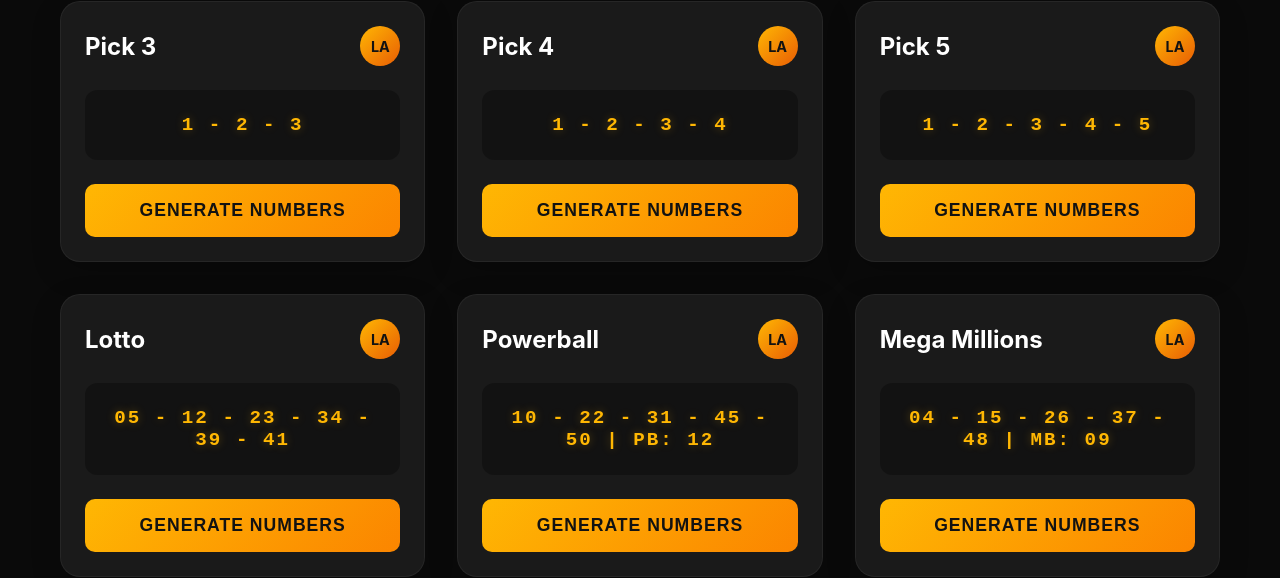
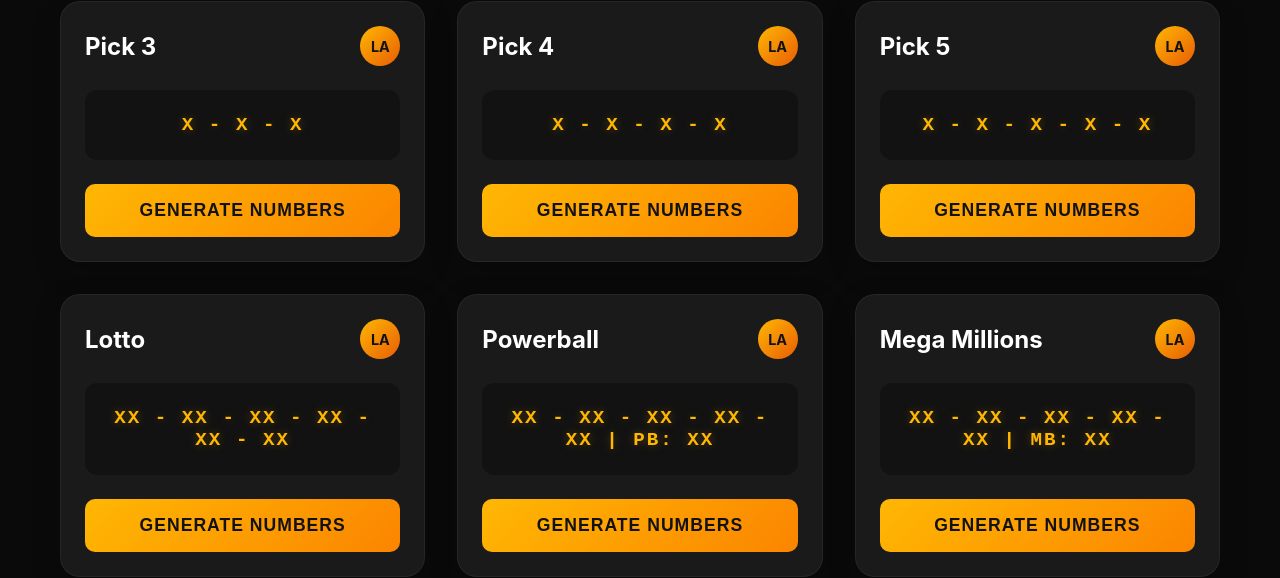
Before and after one commit to theb8821/Regenerator, a React (Vite) app: page / in a window 1280 px wide. Shown: the part 224-802 px from the top of the page. Built offline with nearby package versions, Linux system fonts and the light colour scheme.

Commit message:
Initialize random number generation

```diff
--- a/src/App.jsx
+++ b/src/App.jsx
@@ -2,16 +2,17 @@ import React from 'react';
 import Header from './components/Header';
 import LotteryCard from './components/LotteryCard';
 import Footer from './components/Footer';
+import { generatePick, generateLotto, generatePowerball, generateMegaMillions } from './utils/lotteryGenerators';
 import './App.css';
 
 function App() {
   const games = [
-    { name: "Pick 3", placeholder: "1 - 2 - 3" },
-    { name: "Pick 4", placeholder: "1 - 2 - 3 - 4" },
-    { name: "Pick 5", placeholder: "1 - 2 - 3 - 4 - 5" },
-    { name: "Lotto", placeholder: "05 - 12 - 23 - 34 - 39 - 41" },
-    { name: "Powerball", placeholder: "10 - 22 - 31 - 45 - 50 | PB: 12" },
-    { name: "Mega Millions", placeholder: "04 - 15 - 26 - 37 - 48 | MB: 09" }
+    { name: "Pick 3", placeholder: "X - X - X", generator: () => generatePick(3) },
+    { name: "Pick 4", placeholder: "X - X - X - X", generator: () => generatePick(4) },
+    { name: "Pick 5", placeholder: "X - X - X - X - X", generator: () => generatePick(5) },
+    { name: "Lotto", placeholder: "XX - XX - XX - XX - XX - XX", generator: generateLotto },
+    { name: "Powerball", placeholder: "XX - XX - XX - XX - XX | PB: XX", generator: generatePowerball },
+    { name: "Mega Millions", placeholder: "XX - XX - XX - XX - XX | MB: XX", generator: generateMegaMillions }
   ];
 
   return (
--- a/src/components/LotteryCard.jsx
+++ b/src/components/LotteryCard.jsx
@@ -9,8 +9,8 @@ const LotteryCard = ({ game }) => {
     setIsGenerating(true);
     // Simulate generation delay
     setTimeout(() => {
-      // In phase 2, we will call the actual algorithm here
-      setNumbers(game.placeholder);
+      // Use the injected crypto generator
+      setNumbers(game.generator());
       setIsGenerating(false);
     }, 600);
   };
--- /dev/null
+++ b/src/utils/lotteryGenerators.js
@@ -0,0 +1,51 @@
+// Helper to get a cryptographically secure random integer between min and max (inclusive)
+// Uses rejection sampling to ensure zero modulo bias
+function getCryptoRandomInt(min, max) {
+  const range = max - min + 1;
+  const max_valid = Math.floor(4294967296 / range) * range;
+  const array = new Uint32Array(1);
+  let random_num;
+
+  do {
+    window.crypto.getRandomValues(array);
+    random_num = array[0];
+  } while (random_num >= max_valid);
+
+  return min + (random_num % range);
+}
+
+// Generate multiple unique numbers in a range
+function generateUniqueNumbers(count, min, max) {
+  const nums = new Set();
+  while (nums.size < count) {
+    nums.add(getCryptoRandomInt(min, max));
+  }
+  // Sort numerically ascending
+  return Array.from(nums).sort((a, b) => a - b);
+}
+
+// Generators for specific games
+export const generatePick = (count) => {
+  const nums = Array.from({ length: count }, () => getCryptoRandomInt(0, 9));
+  return nums.join(' - ');
+};
+
+export const generateLotto = () => {
+  // Louisiana Lotto: 6 distinct numbers from 1 to 42
+  const nums = generateUniqueNumbers(6, 1, 42);
+  return nums.map(n => n.toString().padStart(2, '0')).join(' - ');
+};
+
+export const generatePowerball = () => {
+  // Powerball: 5 distinct from 1-69 and 1 PB from 1-26
+  const mainNums = generateUniqueNumbers(5, 1, 69);
+  const pb = getCryptoRandomInt(1, 26);
+  return `${mainNums.map(n => n.toString().padStart(2, '0')).join(' - ')} | PB: ${pb.toString().padStart(2, '0')}`;
+};
+
+export const generateMegaMillions = () => {
+  // Mega Millions: 5 distinct from 1-70 and 1 MB from 1-25
+  const mainNums = generateUniqueNumbers(5, 1, 70);
+  const mb = getCryptoRandomInt(1, 25);
+  return `${mainNums.map(n => n.toString().padStart(2, '0')).join(' - ')} | MB: ${mb.toString().padStart(2, '0')}`;
+};
```
